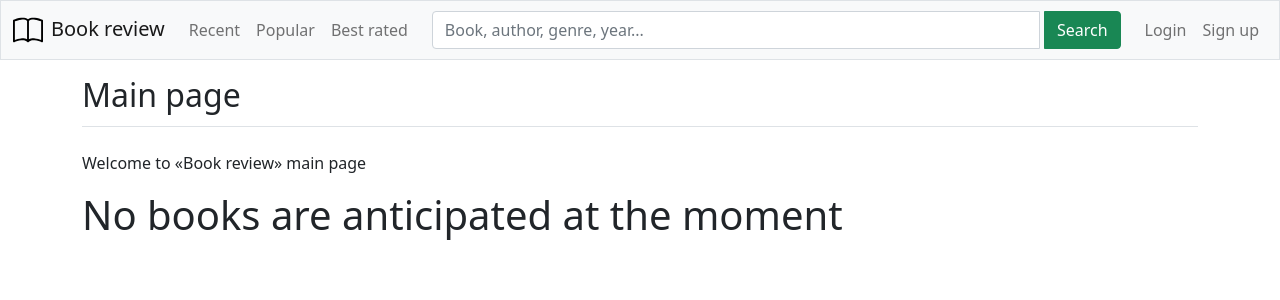
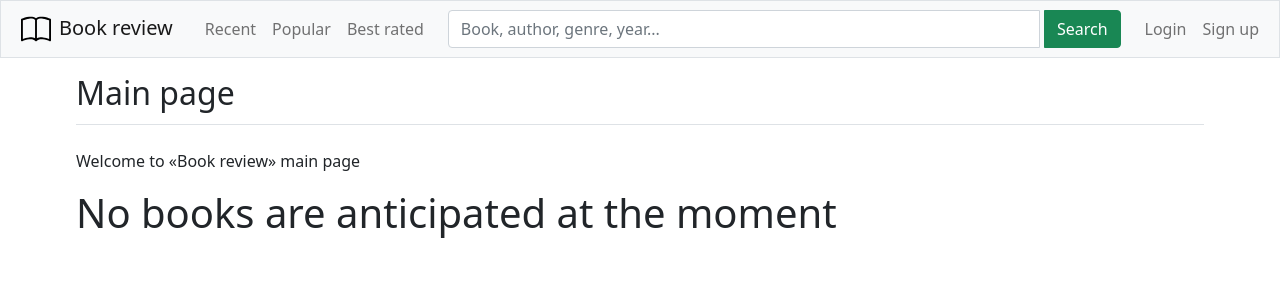
Before and after one commit to AndyAnderson91/book-review, a Django app: page / in a window 1280 px wide. Shown: the top 300 px of the page. Run offline with Django 3.2, Linux system fonts and the light colour scheme; data that the repository does not hold is empty; some libraries are stand-ins or nearby versions.

Commit message:
Minot changes on container size and margins/paddings

```diff
--- a/br/templates/br/base.html
+++ b/br/templates/br/base.html
@@ -13,8 +13,10 @@
     <body>
         <nav class="navbar navbar-expand-lg navbar-light bg-light mb-3 border">
             <div class="container-fluid">
-                <a class="navbar-brand" href="{% url 'br:index' %}">
-                    <img src="/static/bootstrap/svg/book.svg" alt="" width="30" height="30"><span class="ms-2">Book review</span></a>
+                <div class="ps-2 pe-2">
+                    <a class="navbar-brand" href="{% url 'br:index' %}">
+                        <img src="/static/bootstrap/svg/book.svg" alt="" width="30" height="30"><span class="ps-2">Book review</span></a>
+                </div>
                 <button class="navbar-toggler" type="button" data-bs-toggle="collapse" data-bs-target="#navbarSupportedContent" aria-controls="navbarSupportedContent" aria-expanded="false" aria-label="Toggle navigation">
                     <span class="navbar-toggler-icon"></span>
                 </button>
@@ -60,7 +62,7 @@
             </div>
         </nav>
 
-        <div role="main" class="container">
+        <div role="main" class="container" style="max-width: 1152px;">
             <div class="pb-1 mb-4 border-bottom">
                 {% block page_header %}{% endblock page_header %}
             </div>
--- a/br/templates/br/book_bar.html
+++ b/br/templates/br/book_bar.html
@@ -1,4 +1,4 @@
-<div class="card mb-3" style="max-width: 1080px;">
+<div class="card mb-3">
     <div class="row g-0">
         <div class="col-sm-2">
             <a href="{{book.get_absolute_url}}">
```
